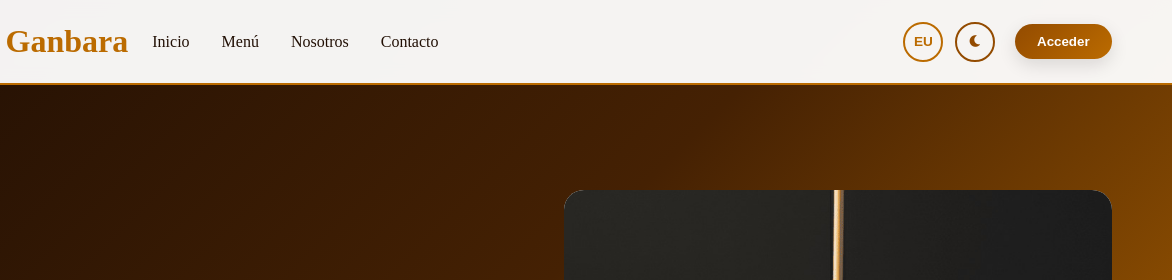
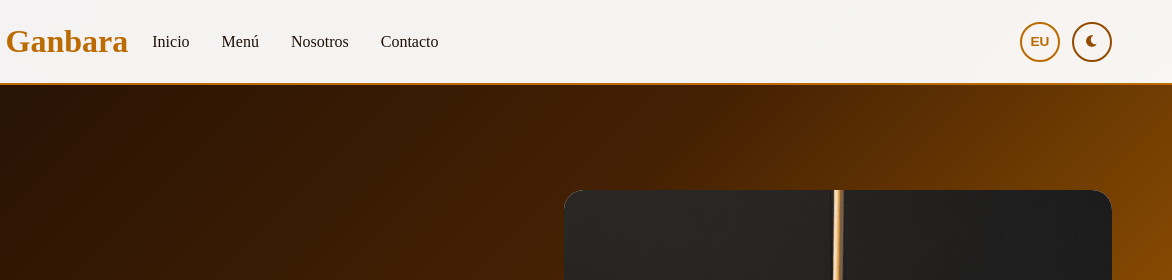
Before and after one commit to rayrayllander-maker/02_web_ganbara, a website: page index.html in a window 1280 px wide. Shown: the top 280 px of the page, 108-1280 px from the left. Drawn offline with Linux system fonts and the light colour scheme; a web font is replaced by a local one.

Commit message:
Ocultar botón de login

```diff
--- a/index.html
+++ b/index.html
@@ -49,7 +49,7 @@
                             <i class="fas fa-moon"></i>
                         </button>
                     </div>
-                    <div class="auth-controls">
+                    <div class="auth-controls" style="display: none;">
                         <button id="open-auth-modal" class="auth-btn" type="button" aria-label="Acceder">
                             <img src="assets/user.svg" alt="" class="auth-btn-icon auth-btn-user-icon" aria-hidden="true">
                             <span class="auth-btn-label">Acceder</span>
```
